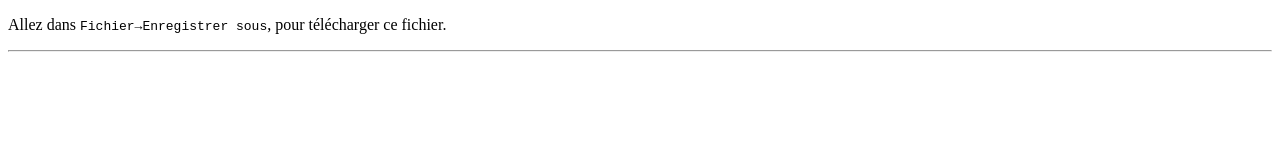
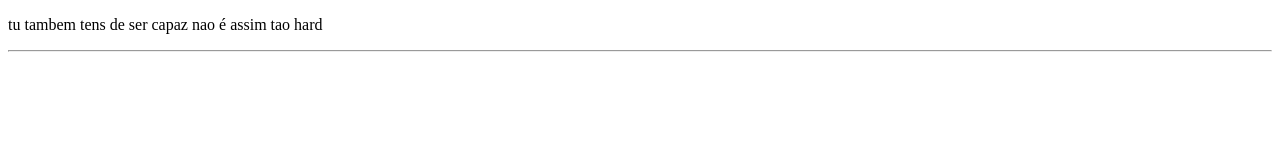
Before and after one commit to manikense/manikense.github.io, a plain HTML site: page index.html in a window 1280 px wide. Drawn offline with Linux system fonts and the light colour scheme.

Commit message:
second
zaza

```diff
--- a/index.html
+++ b/index.html
@@ -14,7 +14,7 @@ Ceci se passe de commentaire.
 </head>
 <body>
 <p>
-Allez dans <code>Fichier&rarr;Enregistrer sous</code>, pour t&eacute;l&eacute;charger ce fichier.
+tu tambem tens de ser capaz nao é assim tao hard
 </p>
 <hr />
 </body>
```
